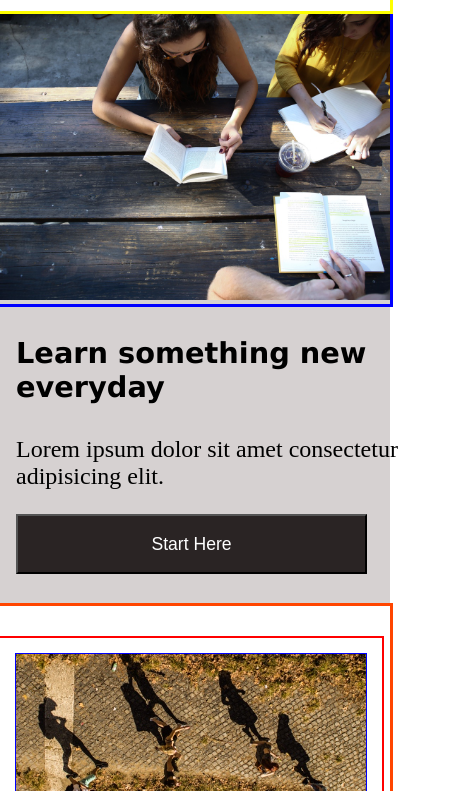
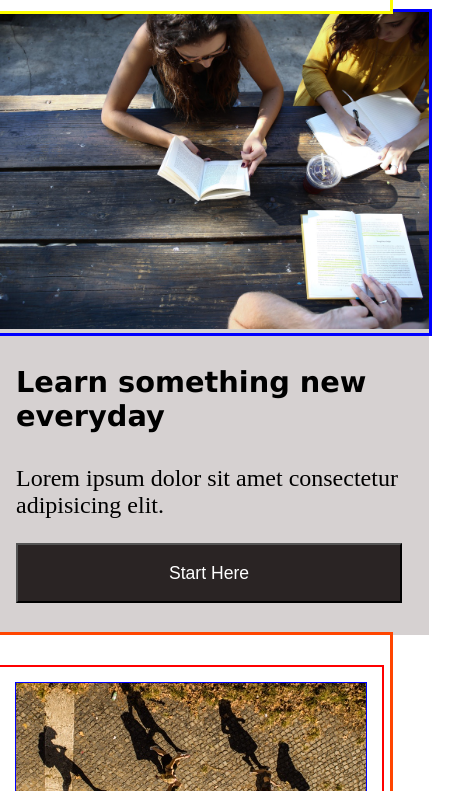
Before and after one commit to shanedoug02/Colmar, a plain HTML site: page colmar-index.html in a window 390 px wide. Shown: the part 53-844 px from the top of the page, 461 px wide, since content can reach past the window. Drawn offline with Linux system fonts and the light colour scheme.

Commit message:
add margins to mobile mode

```diff
--- a/colmar-styles.css
+++ b/colmar-styles.css
@@ -169,7 +169,7 @@ Section 1
 
     display: flex;
     background-color: rgb(214, 209, 209);
-    padding: 32px 0px 32px 24px;
+    padding: 32px 32px 32px 24px;
 }
 
 #leftside1  {
@@ -212,7 +212,8 @@ Section 1
         display: block;
         margin: 0;
         padding: 0;
-        width: 100%;
+        width: 110%;
+
     }
     #leftside1  {
         width: 100%;
```
